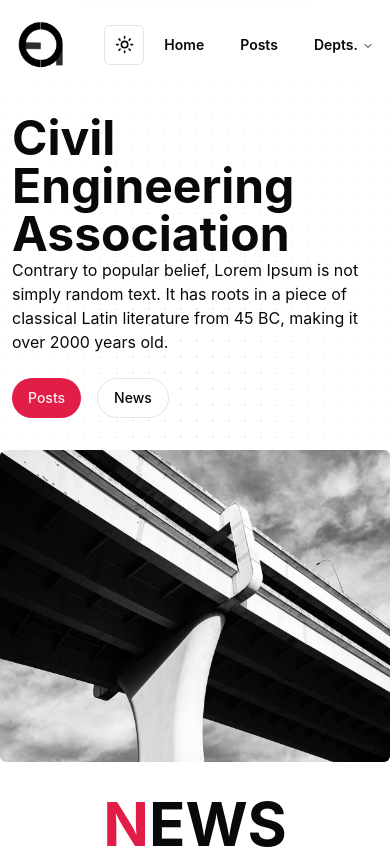
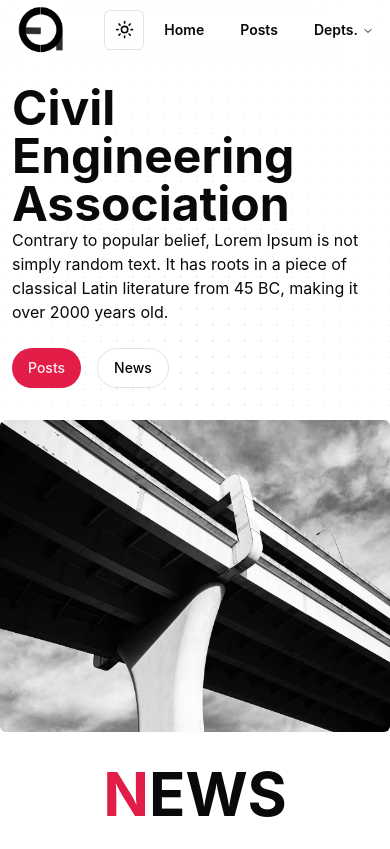
Before and after one commit to Abhinesh612/cea-test, a Next.js app: page / in a window 390 px wide. Shown: the top 849 px of the page. Built offline with nearby package versions, Linux system fonts and the light colour scheme.

Commit message:
nav height fix

```diff
--- a/app/components/Nav.tsx
+++ b/app/components/Nav.tsx
@@ -13,7 +13,7 @@ import { ModeToggle } from "./Theme";
 
 export function Nav() {
   return (
-    <div className="fixed z-50 w-full h-[90px] flex items-center justify-center backdrop-blur">
+    <div className="fixed z-50 w-full h-[90px] max-sm:h-[60px] flex items-center justify-center backdrop-blur">
       <div className="w-full h-full flex items-center justify-between lg:container">
         <div className="flex items-center">
           <Image
--- a/app/page.tsx
+++ b/app/page.tsx
@@ -18,7 +18,7 @@ import { Contact } from "./components/Contact";
 export default function Home() {
   return (
     <Layout>
-      <main className="w-fill md:h-screen flex md:items-center justify-center pt-[90px] relative dark:bg-dot-white/[0.2] bg-dot-black/[0.2]">
+      <main className="w-fill md:h-screen flex md:items-center justify-center pt-[90px] max-sm:pt-[60px] relative dark:bg-dot-white/[0.2] bg-dot-black/[0.2]">
         <div className="absolute pointer-events-none inset-0 flex items-center justify-center dark:bg-black bg-white [mask-image:radial-gradient(ellipse_at_center,transparent_60%,black)] max-sm:[mask-image:radial-gradient(ellipse_at_center,transparent_0%,black)]"></div>
         <div className="container grid lg:grid-cols-[0.75fr_1fr] gap-8 md:gap-12">
           <div className="flex flex-col justify-start pt-6 max-md:ml-3">
```
